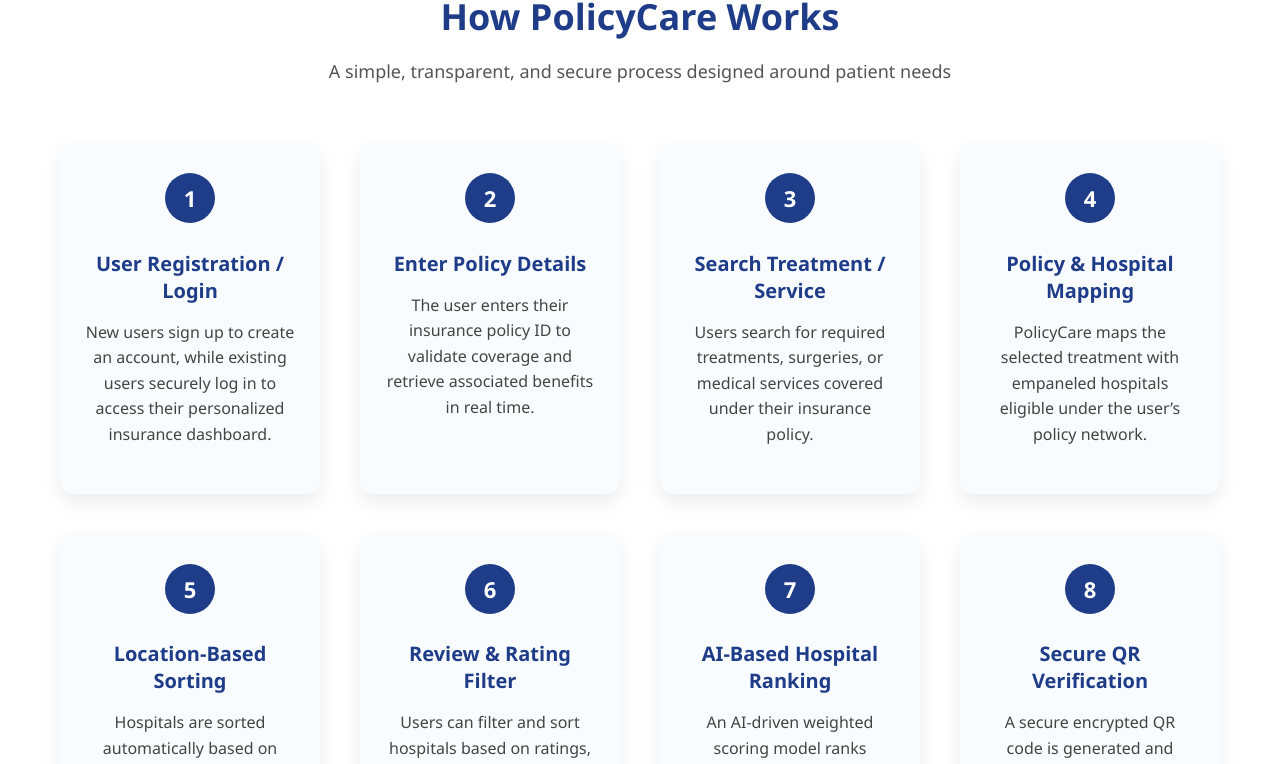
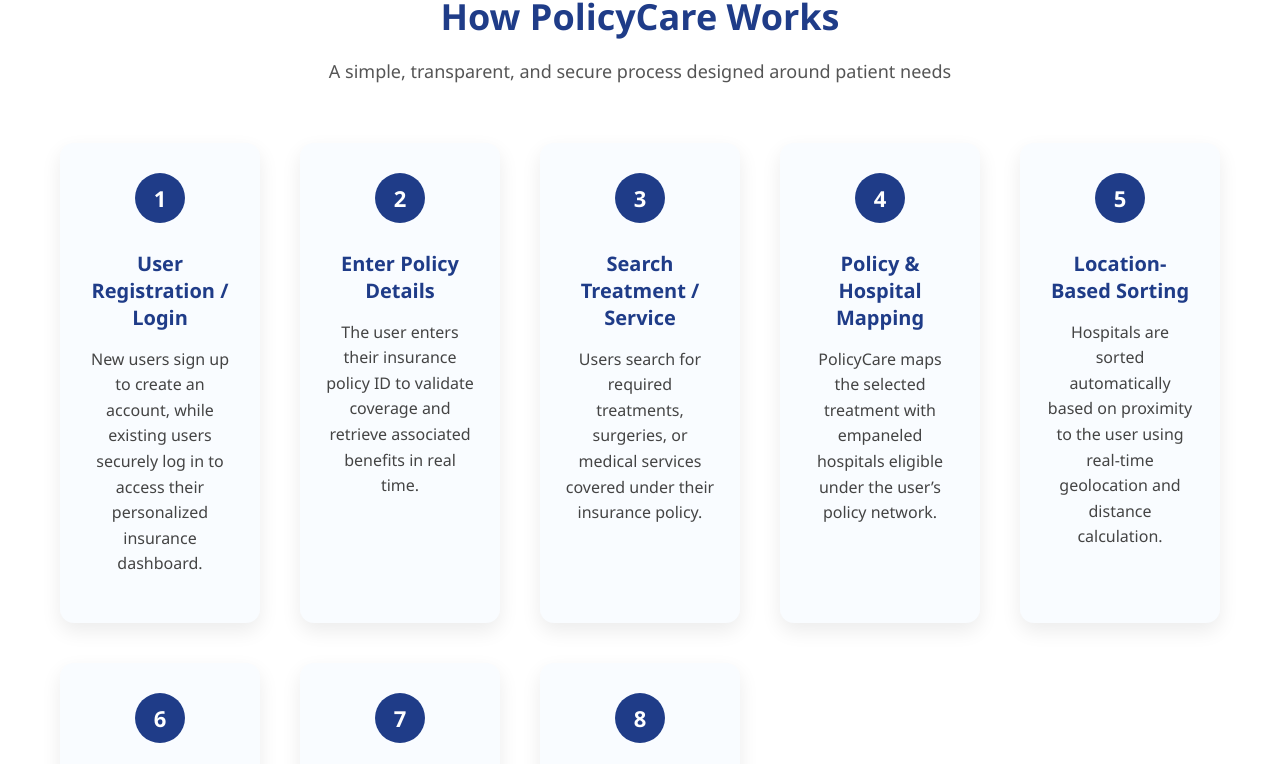
Before and after one commit to Muthies/policycare, a React (Create React App) app in the folder frontend/: page / in a window 1280 px wide. Shown: the part 1096-1860 px from the top of the page. Built offline with nearby package versions, Linux system fonts and the light colour scheme.

Commit message:
fixed login api url

```diff
--- a/frontend/src/components/Home.js
+++ b/frontend/src/components/Home.js
@@ -220,12 +220,14 @@
   </p>
 
   <div
+
   style={{
     display: "grid",
-    gridTemplateColumns: "repeat(4, 1fr)", // always 4 columns
+    gridTemplateColumns: "repeat(auto-fit, minmax(200px, 1fr))",
     gap: "40px"
   }}
 >
+
     {/* Step 1 */}
 <div style={stepCardStyle}>
   <div style={stepNumberStyle}>1</div>
--- a/frontend/src/components/Login.js
+++ b/frontend/src/components/Login.js
@@ -13,7 +13,7 @@
  const handleSubmit = async (e) => {
   e.preventDefault();
   try {
-    const res = await axios.post("http://localhost:5000/api/login", { email, password });
+    const res = await axios.post("https://policycare-backend.onrender.com/api/login", { email, password });
     alert(res.data.msg);
     localStorage.setItem("userId", res.data.userId);
     localStorage.setItem("name", res.data.name);
```
